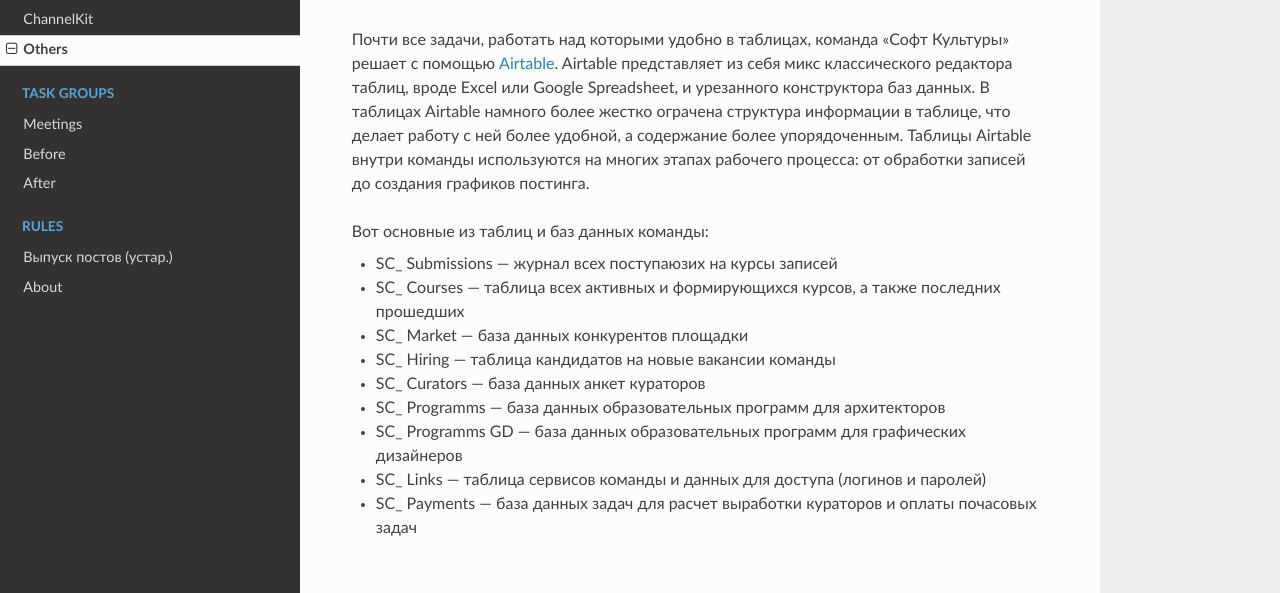
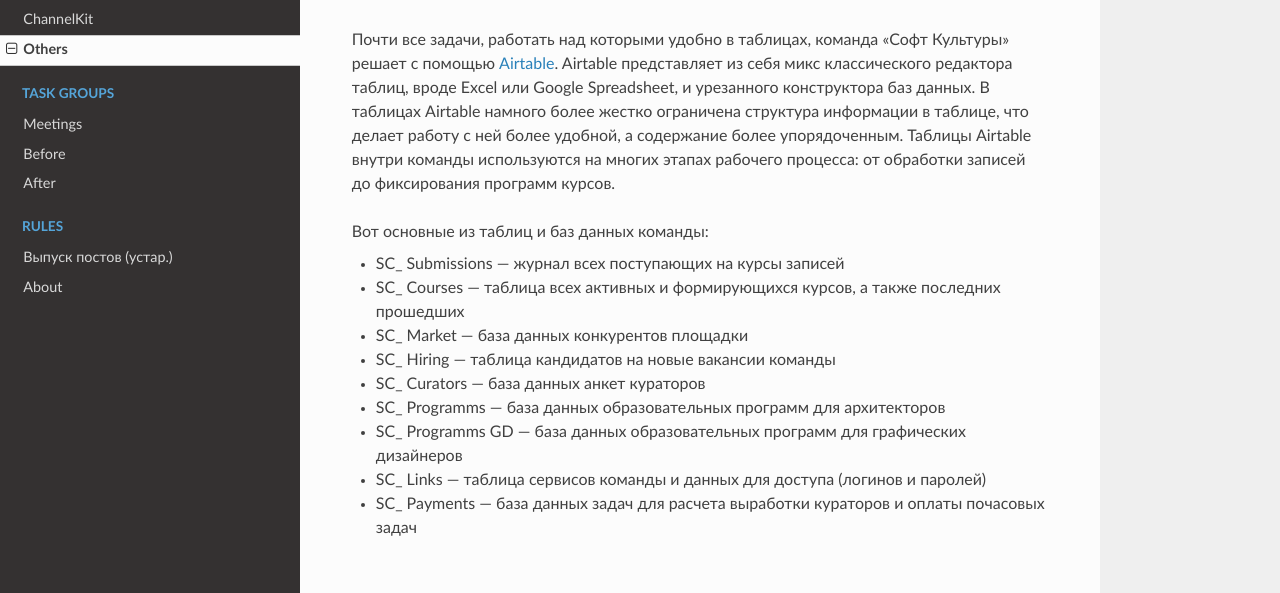
Before and after one commit to arsenyafonin/wiki, an MkDocs documentation site: the page built from docs/INS_01_Team_Instruments.md, in a window 1280 px wide and 900 px high, scrolled down 550 px. Shown: the part 204-797 px from the top of the window. Built offline with MkDocs 1.6.1, drawn with Linux system fonts in a browser that asks for light colours; nearby versions of some CDN libraries; old or Windows-style settings are respelled for this version of MkDocs.

Commit message:
Update INS_01_Team_Instruments.md

```diff
--- a/docs/INS_01_Team_Instruments.md
+++ b/docs/INS_01_Team_Instruments.md
@@ -17,11 +17,11 @@
 ***
 
 ## Airtable
-Почти все задачи, работать над которыми удобно в таблицах, команда «Софт Культуры» решает с помощью [Airtable](https://airtable.com/). Airtable представляет из себя микс классического редактора таблиц, вроде Excel или Google Spreadsheet, и урезанного конструктора баз данных. В таблицах Airtable намного более жестко ограчена структура информации в таблице, что делает работу с ней более удобной, а содержание более упорядоченным. Таблицы Airtable внутри команды используются на многих этапах рабочего процесса: от обработки записей до создания графиков постинга.
+Почти все задачи, работать над которыми удобно в таблицах, команда «Софт Культуры» решает с помощью [Airtable](https://airtable.com/). Airtable представляет из себя микс классического редактора таблиц, вроде Excel или Google Spreadsheet, и урезанного конструктора баз данных. В таблицах Airtable намного более жестко ограничена структура информации в таблице, что делает работу с ней более удобной, а содержание более упорядоченным. Таблицы Airtable внутри команды используются на многих этапах рабочего процесса: от обработки записей до фиксирования программ курсов.
 
 Вот основные из таблиц и баз данных команды:
 
-* SC\_ Submissions — журнал всех поступаюзих на курсы записей
+* SC\_ Submissions — журнал всех поступающих на курсы записей
 * SC\_ Courses — таблица всех активных и формирующихся курсов, а также последних прошедших
 * SC\_ Market — база данных конкурентов площадки
 * SC\_ Hiring — таблица кандидатов на новые вакансии команды
@@ -29,7 +29,7 @@
 * SC\_ Programms — база данных образовательных программ для архитекторов
 * SC\_ Programms GD — база данных образовательных программ для графических дизайнеров
 * SC\_ Links — таблица сервисов команды и данных для доступа (логинов и паролей)
-* SC\_ Payments —  база данных задач для расчет выработки кураторов и оплаты почасовых задач
+* SC\_ Payments —  база данных задач для расчета выработки кураторов и оплаты почасовых задач
 
 ***
 
```
